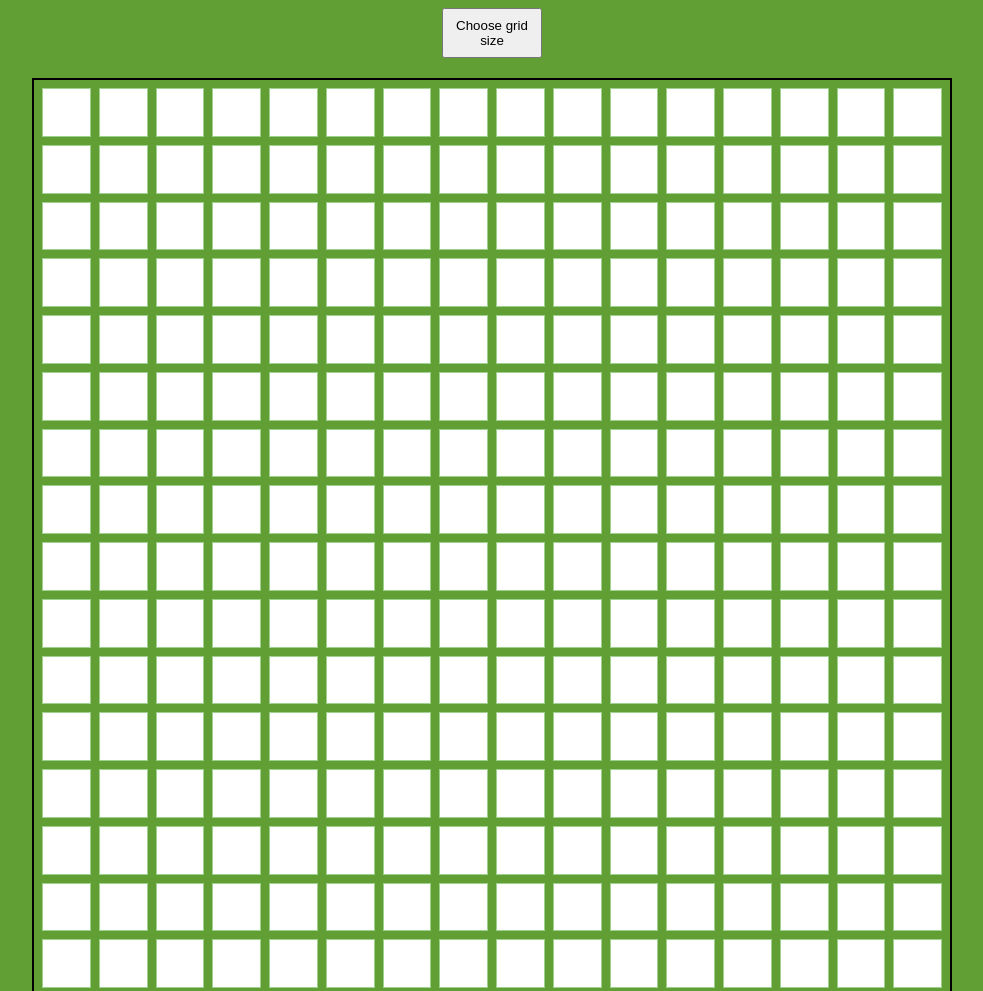
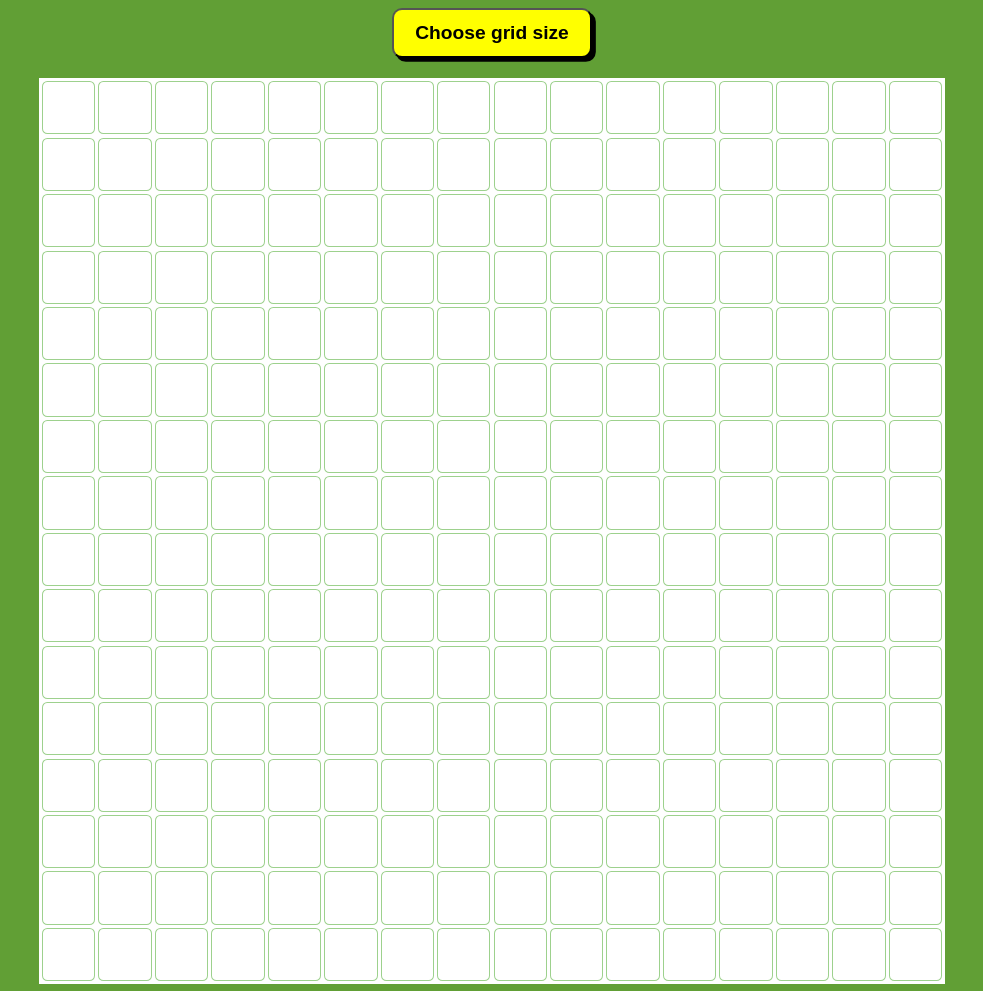
Before and after one commit to Darknab/etch-a-sketch, a plain HTML site: page index.html in a window 1280 px wide. Shown: the top 991 px of the page, without its empty margins (148-1131 px from the left). Drawn offline with Linux system fonts and the light colour scheme.

Commit message:
Added style to the button

```diff
--- a/script.js
+++ b/script.js
@@ -13,7 +13,9 @@ for (let i = 0; i < squares.length; i++) {
     container.appendChild(squares[i]);
     squares[i].addEventListener("mouseover", () => {
         squares[i].style.backgroundColor = randomColor();
+        squares[i].style.transition = "0.1s"
     })
+
 }
 }
 
--- a/style.css
+++ b/style.css
@@ -11,14 +11,26 @@ button {
 .container {
     height : 900px;
     width : 900px;
-    border: 2px solid black;
     margin: 20px auto 20px auto;
     display: grid;
-    gap: 0.5rem;
-    padding: 0.5rem;
+    gap: 0.2rem;
+    padding: 0.2rem;
+    background-color: white;
 }
 
 .square {
     border: 1px solid rgba(44, 157, 9, 0.463);
     background-color: white;
+    border-radius: 10%;
 }
+
+button {
+    height: 50px;
+    width: 200px;
+    background-color: yellow;
+    border-radius: 10px;
+    font-weight: bold;
+    font-size: 1.2rem;
+    box-shadow: 0.2em 0.2em black;
+
+}
```
